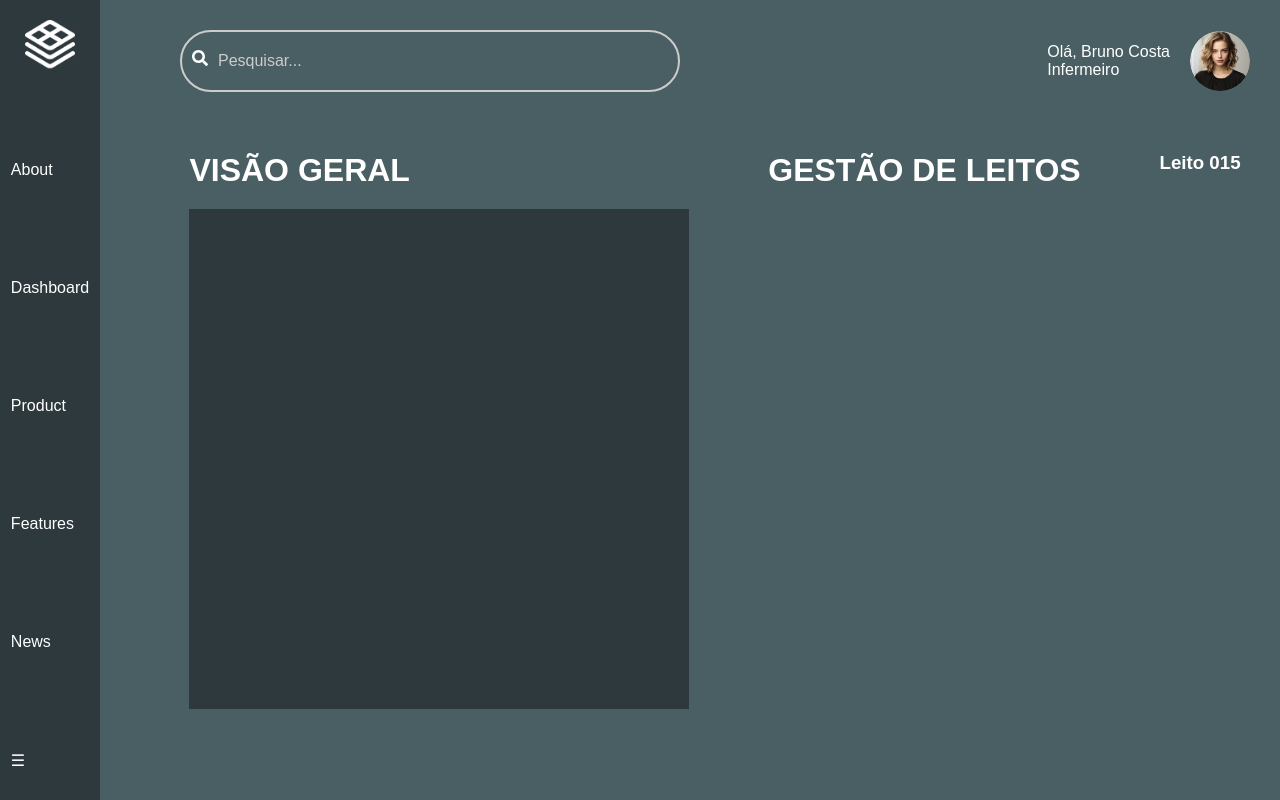
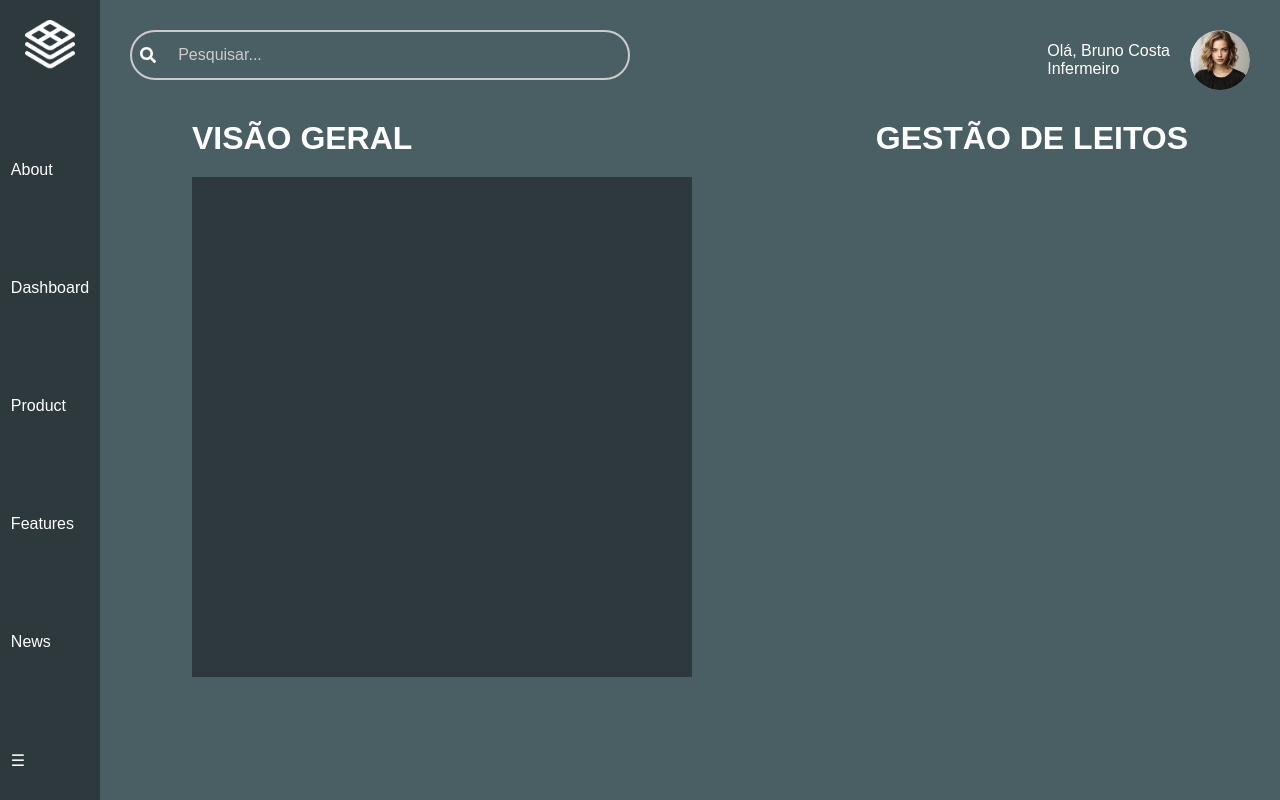
Before and after one commit to alexjou/ideathonRHP, a React (Create React App) app: page /#/dashboard in a window 1280 px wide. Built offline with nearby package versions, Linux system fonts and the light colour scheme.

Commit message:
feat: iniciando tela de dashboard

```diff
--- a/src/Components/Header.tsx
+++ b/src/Components/Header.tsx
@@ -9,8 +9,11 @@ const ContainerHeader = styled.div`
 `;
 
 const ContainerSearch = styled.div`
+  display: flex;
+  align-items: center;
+  justify-content: space-around;
   width: 500px;
-  padding: 10px;
+  height: 50px;
   border-radius: 50px;
   border: 2px solid #ccc;
   background-color:transparent;
@@ -21,7 +24,7 @@ const Input = styled.input`
   width: 90%;
   border: none;
   outline: none;
-  padding: 10px;
+  padding: 5px;
   font-size: 16px;
   background-color: transparent;
 
--- a/src/Pages/Dashboard/index.tsx
+++ b/src/Pages/Dashboard/index.tsx
@@ -4,7 +4,7 @@ import styled from 'styled-components';
 const Container = styled.div`
   display: flex;
   flex-direction: column;
-  margin-left: 150px;
+  margin-left: 100px;
   `;
 
 const ContainerCards = styled.div`
@@ -15,7 +15,7 @@ const ContainerCards = styled.div`
 const Cards = styled.div`
   display: flex;
   flex-direction: column;
-  margin: 30px;
+
 `;
 
 const ContainerSalas = styled.div`
@@ -40,9 +40,6 @@ const Dashboard = () => {
         <Cards>
           <h1>GESTÃO DE LEITOS</h1>
         </Cards>
-        <Cards>
-          <h3>Leito 015</h3>
-        </Cards>
       </ContainerCards>
     </Container>
   );
```
